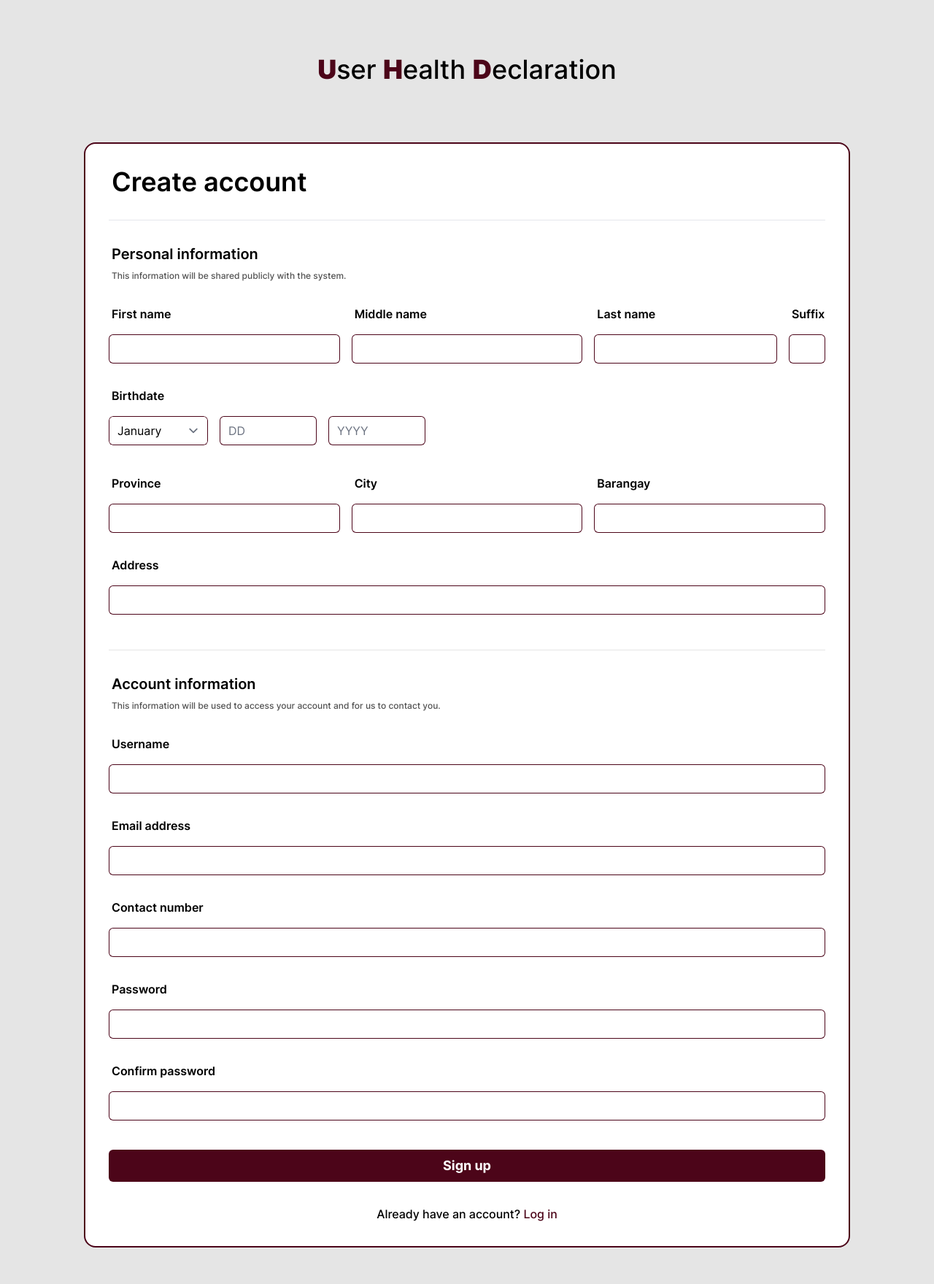
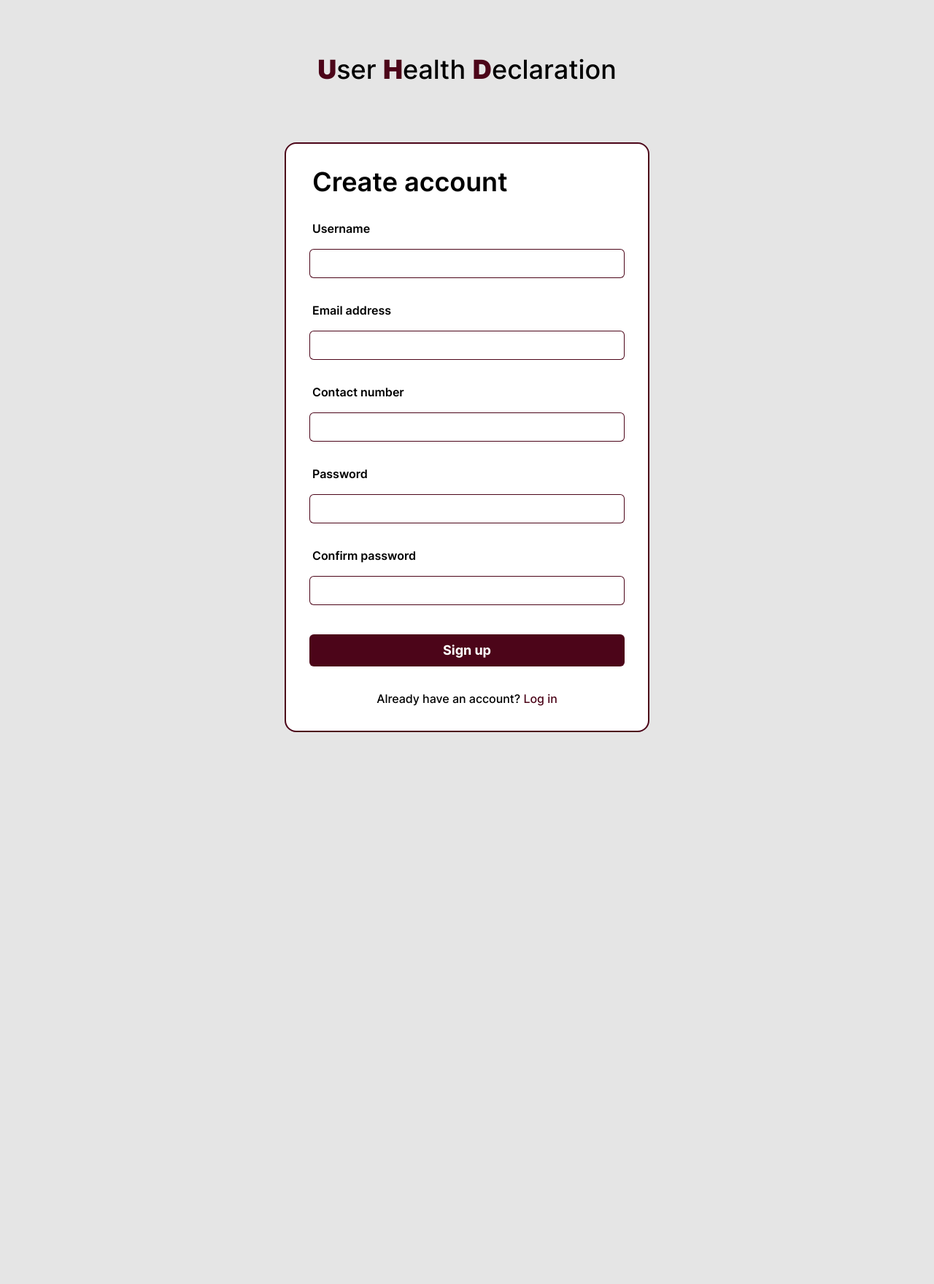
Before and after one commit to javier-adrian/UHD, a PHP site: page /register/index.html in a window 1280 px wide. Shown: the whole page at 73% size. After the commit the page ends 1003 px from the top, so only its background shows below. Run offline with PHP 8.4, Linux system fonts and the light colour scheme; style sheets or scripts are compiled from the project's sources.

Commit message:
simplify signup form

```diff
--- a/src/output.css
+++ b/src/output.css
@@ -1006,6 +1006,22 @@ select {
   max-width: 20rem;
 }
 
+.max-w-\[200px\] {
+  max-width: 200px;
+}
+
+.max-w-\[300px\] {
+  max-width: 300px;
+}
+
+.max-w-\[400px\] {
+  max-width: 400px;
+}
+
+.max-w-\[500px\] {
+  max-width: 500px;
+}
+
 .flex-1 {
   flex: 1 1 0%;
 }
--- a/src/register/index.html
+++ b/src/register/index.html
@@ -16,117 +16,11 @@
     </div>
 
     <div class="flex justify-center">
-        <form id="frmRegister" class="max-w-[1050px] m-[50px] flex-1 justify-center" action="#" method="POST">
+        <form id="frmRegister" class="max-w-[500px] m-[50px] flex justify-center" action="#" method="POST">
             <div class="p-8 border-2 border-rose-950 rounded-2xl bg-white">
                 <h2 class="text-2xl md:text-4xl font-semibold mb-8 ml-1">
                     Create account
                 </h2>
-
-                <div class="border-t border-b-neutral-200 mb-4"></div>
-
-                <h3 class="text-md md:text-xl font-semibold mt-8 mb-2 ml-1">
-                    Personal information
-                </h3>
-                <p class="text-xs md:text-md font-medium text-neutral-600 mt-2 mb-8 ml-1">
-                    This information will be shared publicly with the system.
-                </p>
-
-                <div class="border-b border-b-neutral-200 mb-4 pb-4">
-                    <div class="md:flex flex-wrap mb-4">
-                        <div class="flex-1">
-                            <label for="first-name" class="ml-1 text-nowrap text-xs md:text-base font-semibold w-full shrink-0">
-                                First name
-                            </label>
-                            <input name="firstName" type="text" id="first-name" class="mt-4 mb-4 border-0 py-2 px-2 w-full rounded-md ring-1 ring-inset ring-rose-950 focus:ring-rose-950 focus:ring-inset">
-                        </div>
-                        <div class="flex-1 md:ml-4">
-                            <label for="middle-name" class="ml-1 text-nowrap text-xs md:text-base font-semibold w-full shrink-0">
-                                Middle name
-                            </label>
-                            <input name="middleName" type="text" id="middle-name" class="mt-4 mb-4 border-0 py-2 px-2 w-full rounded-md ring-1 ring-inset ring-rose-950 focus:ring-rose-950 focus:ring-inset">
-                        </div>
-                        <div class="flex flex-1 md:ml-4">
-                            <div class="flex-1 basis-5/6">
-                                <label for="last-name" class="ml-1 text-nowrap text-xs md:text-base font-semibold w-full shrink-0">
-                                    Last name
-                                </label>
-                                <input name="lastName" type="text" id="last-name" class="mt-4 border-0 py-2 px-2 w-full rounded-md ring-1 ring-inset ring-rose-950 focus:ring-rose-950 focus:ring-inset">
-                            </div>
-                            <div class="flex-1 basis-1/6 ml-4">
-                                <label for="suffix" class="ml-1 text-nowrap text-xs md:text-base font-semibold w-full shrink-0">
-                                    Suffix
-                                </label>
-                                <input name="suffix" type="text" id="suffix" class="mt-4 border-0 py-2 px-2 w-full rounded-md ring-1 ring-inset ring-rose-950 focus:ring-rose-950 focus:ring-inset">
-                            </div>
-                        </div>
-                    </div>
-
-                    <p class="ml-1 mt-4 basis-full text-xs md:text-base font-semibold w-full shrink-0">
-                        Birthdate
-                    </p>
-
-                    <div class="md:flex mt-4 mb-2 items-center">
-                        <div class="flex-0 mb-4 md:mb-8">
-                            <label for="birth-month" class="sr-only">Birth month</label>
-                            <select name="birth-month" id="birth-month" class="py-2 rounded-md text-sm md:text-base border-0 ring-1 ring-inset ring-rose-950 focus:ring-rose-950 focus:ring-inset">
-                                <option value="January">January</option>
-                                <option value="February">February</option>
-                                <option value="March">March</option>
-                                <option value="April">April</option>
-                                <option value="May">May</option>
-                                <option value="June">June</option>
-                                <option value="July">July</option>
-                                <option value="August">August</option>
-                                <option value="September">September</option>
-                                <option value="October">October</option>
-                                <option value="November">November</option>
-                                <option value="December">December</option>
-                            </select>
-                        </div>
-                        <div class="flex-1 basis-1/6 md:ml-4 md:w-full w-32">
-                            <label for="birth-date" class="sr-only">Birth date</label>
-                            <input name="birthDate" type="number" placeholder="DD" id="birth-date" class="mb-4 md:mb-8 py-2 pr-2 w-full rounded-md border-0 ring-1 ring-inset ring-rose-950 focus:ring-rose-950 focus:ring-inset">
-                        </div>
-                        <div class="flex-1 basis-1/6 md:ml-4 md:w-full w-32">
-                            <label for="birth-year" class="sr-only">Birth </label>
-                            <input name="birthYear" type="number" placeholder="YYYY" id="birth-year" class="mb-4 md:mb-8 py-2 pr-2 w-full rounded-md border-0 ring-1 ring-inset ring-rose-950 focus:ring-rose-950 focus:ring-inset">
-                        </div>
-                        <div class="flex-1 basis-4/6 ml-4">
-                        </div>
-                    </div>
-
-                    <div class="md:flex">
-                        <div class="flex-1">
-                            <label for="province" class="ml-1 my-4 basis-full text-xs md:text-base font-semibold w-full shrink-0">
-                                Province
-                            </label>
-                            <input name="province" type="text" id="province" class="mt-4 mb-8 border-0 py-2 px-2 w-full rounded-md ring-1 ring-inset ring-rose-950 focus:ring-rose-950 focus:ring-inset">
-                        </div>
-                        <div class="flex-1 md:ml-4">
-                            <label for="city" class="ml-1 my-4 basis-full text-xs md:text-base font-semibold w-full shrink-0">
-                                City
-                            </label>
-                            <input name="city" type="text" id="city" class="mt-4 mb-8 border-0 py-2 px-2 w-full rounded-md ring-1 ring-inset ring-rose-950 focus:ring-rose-950 focus:ring-inset">
-                        </div>
-                        <div class="flex-1 md:ml-4">
-                            <label for="barangay" class="ml-1 my-4 basis-full text-xs md:text-base font-semibold w-full shrink-0">
-                                Barangay
-                            </label>
-                            <input name="barangay" type="text" id="barangay" class="mt-4 mb-8 border-0 py-2 px-2 w-full rounded-md ring-1 ring-inset ring-rose-950 focus:ring-rose-950 focus:ring-inset">
-                        </div>
-                    </div>
-                    <label for="address" class="ml-1 my-4 basis-full text-xs md:text-base font-semibold w-full shrink-0">
-                        Address
-                    </label>
-                    <input name="address" type="text" id="address" class="mt-4 mb-8 border-0 py-2 px-2 w-full rounded-md ring-1 ring-inset ring-rose-950 focus:ring-rose-950 focus:ring-inset">
-                </div>
-
-                <h3 class="text-md md:text-xl font-semibold mt-8 mb-2 ml-1">
-                    Account information
-                </h3>
-                <p class="text-xs md:text-md font-medium text-neutral-600 mt-2 mb-8 ml-1">
-                    This information will be used to access your account and for us to contact you.
-                </p>
 
                 <label for="username" class="ml-1 my-4 basis-full text-xs md:text-base font-semibold w-full shrink-0">
                     Username
@@ -162,5 +56,8 @@
             </div>
         </form>
     </div>
+
+    <script src="../scripts/jquery/jquery-3.7.1.min.js"></script>
+    <script src="register.js"></script>
 </body>
 </html>
```
